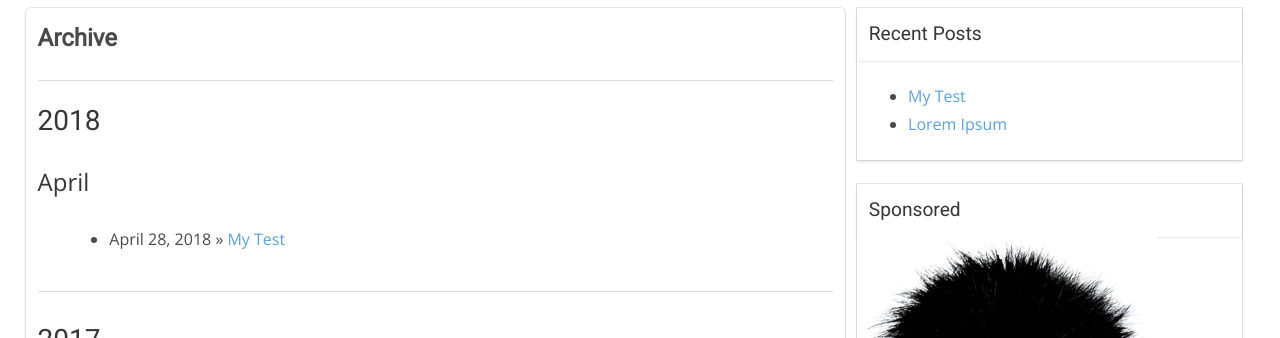
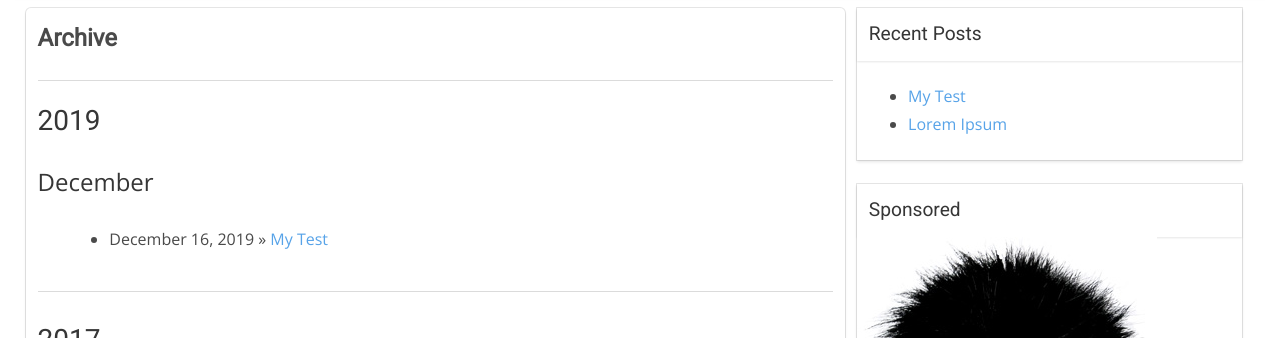
Before and after one commit to MelodieHU/MelodieHU.github.io, a Jekyll site: the page built from archive.html, in a window 1280 px wide. Shown: the part 210-548 px from the top of the page. Built offline with Jekyll 4.4.1, drawn with Linux system fonts in a browser that asks for light colours.

Commit message:
Update 2019-12-16-My-Test.markdown

```diff
--- a/_posts/2019-12-16-My-Test.markdown
+++ b/_posts/2019-12-16-My-Test.markdown
@@ -1,7 +1,7 @@
 ---
 layout: post
 title: My Test
-date: "2018-04-28 13:30:00 -0700"
+date: "2019-12-16 13:30:00 -0700"
 tags: [test, markdown, docs]
 ---
 
```
